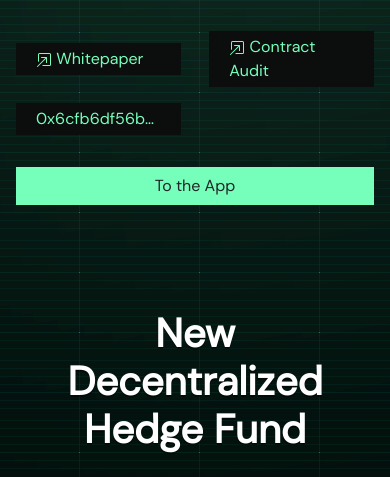
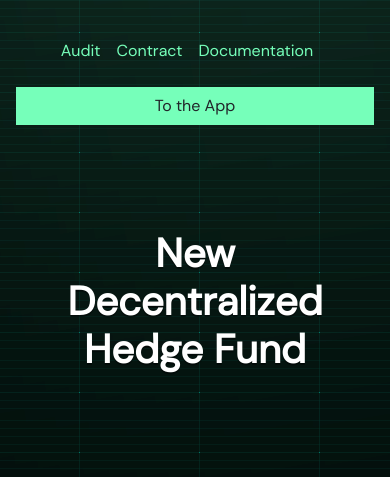
Before and after one commit to KometFinance/komet.finance, a website built with Parcel: page src/index.html in a window 390 px wide. Shown: the part 67-544 px from the top of the page. Built offline with nearby package versions, Linux system fonts and the light colour scheme.

Commit message:
Menu updates
- responsiveness
- look
- add gitbook link

```diff
--- a/src/index.html
+++ b/src/index.html
@@ -34,36 +34,19 @@
               <img src="./img/logo.svg" width="108" class="d-inline-block align-top" alt="" loading="lazy"><span class="sr-only">Komet</span>
             </a>
 
-            <div class="card card_address mr-2 ml-auto">
-              <div class="card-body py-1 d-flex align-items-center">
+            <ul class="navbar-nav mr-4 mr-md-0 ml-auto align-items-center d-flex justify-content-center mx-auto">
+              <li class="nav-item">
+                <a class="nav-link text-primary" target="_blank" href="./audit-report.pdf">Audit</a>
+              </li>
+              <li class="nav-item">
+                <a class="nav-link text-primary" data-toggle="modal" data-target="#Address"  href="https://kometcapital.medium.com/">Contract</a>
+              </li>
+              <li class="nav-item">
+                <a class="nav-link text-primary" target="_blank" href="https://doc.komet.finance">Documentation</a>
+              </li>
+            </ul>
 
-                  <a class="nav-link p-0 text-primary" target="_blank" href="./white-paper.pdf">
-                  <svg width="1em" height="1em" viewBox="0 0 16 16" class="bi bi-box-arrow-in-up-right" fill="currentColor" xmlns="http://www.w3.org/2000/svg">
-                    <path fill-rule="evenodd" d="M6.364 13.5a.5.5 0 0 0 .5.5H13.5a1.5 1.5 0 0 0 1.5-1.5v-10A1.5 1.5 0 0 0 13.5 1h-10A1.5 1.5 0 0 0 2 2.5v6.636a.5.5 0 1 0 1 0V2.5a.5.5 0 0 1 .5-.5h10a.5.5 0 0 1 .5.5v10a.5.5 0 0 1-.5.5H6.864a.5.5 0 0 0-.5.5z"></path>
-                    <path fill-rule="evenodd" d="M11 5.5a.5.5 0 0 0-.5-.5h-5a.5.5 0 0 0 0 1h3.793l-8.147 8.146a.5.5 0 0 0 .708.708L10 6.707V10.5a.5.5 0 0 0 1 0v-5z"></path>
-                  </svg>
-                    Whitepaper
-                  </a>
-              </div>
-            </div>
-            <div class="card card_address mr-2">
-              <div class="card-body py-1 d-flex align-items-center">
-                  <a class="nav-link p-0 text-primary" target="_blank" href="./audit-report.pdf">
-                  <svg width="1em" height="1em" viewBox="0 0 16 16" class="bi bi-box-arrow-in-up-right" fill="currentColor" xmlns="http://www.w3.org/2000/svg">
-                    <path fill-rule="evenodd" d="M6.364 13.5a.5.5 0 0 0 .5.5H13.5a1.5 1.5 0 0 0 1.5-1.5v-10A1.5 1.5 0 0 0 13.5 1h-10A1.5 1.5 0 0 0 2 2.5v6.636a.5.5 0 1 0 1 0V2.5a.5.5 0 0 1 .5-.5h10a.5.5 0 0 1 .5.5v10a.5.5 0 0 1-.5.5H6.864a.5.5 0 0 0-.5.5z"></path>
-                    <path fill-rule="evenodd" d="M11 5.5a.5.5 0 0 0-.5-.5h-5a.5.5 0 0 0 0 1h3.793l-8.147 8.146a.5.5 0 0 0 .708.708L10 6.707V10.5a.5.5 0 0 0 1 0v-5z"></path>
-                  </svg>
-                    Contract Audit</a>
-              </div>
-            </div>
-
-            <div class="card card_address mr-4 ml-2">
-              <div class="card-body py-1 d-flex align-items-center">
-                <a data-toggle="modal" data-target="#Address" class="d-inline-block text-truncate stretched-link" style="max-width: 150px;">0x6cfb6df56bbdb00226aeffcdb2cd1fe8da1abda7</a>
-              </div>
-            </div>
-
-              <ul class="navbar-nav mr-0 mr-md-4 align-items-center d-flex justify-content-center">
+              <ul id="social_links" class="navbar-nav mr-0 mr-md-4 align-items-center d-flex justify-content-center">
                 <li class="nav-item">
                   <a class="nav-link text-primary" target="_blank" href="https://info.uniswap.org/pair/0x577349ecd462a369ab71908a260ae1e2d8982b74"><img src="./img/uniswap.svg" width="26"><span class="sr-only">Uniswap</span></a>
                 </li>
--- a/src/scss/_custom.scss
+++ b/src/scss/_custom.scss
@@ -495,6 +495,10 @@ body {
 @media (max-width: 991px) {
     ////// NAVBAR ///////
     .navbar-nav {
+      flex-direction: row !important;
+      .nav-item {margin-right: 1rem;}
+    }
+    #social_links {
         display: none !important;
     }
 
```
